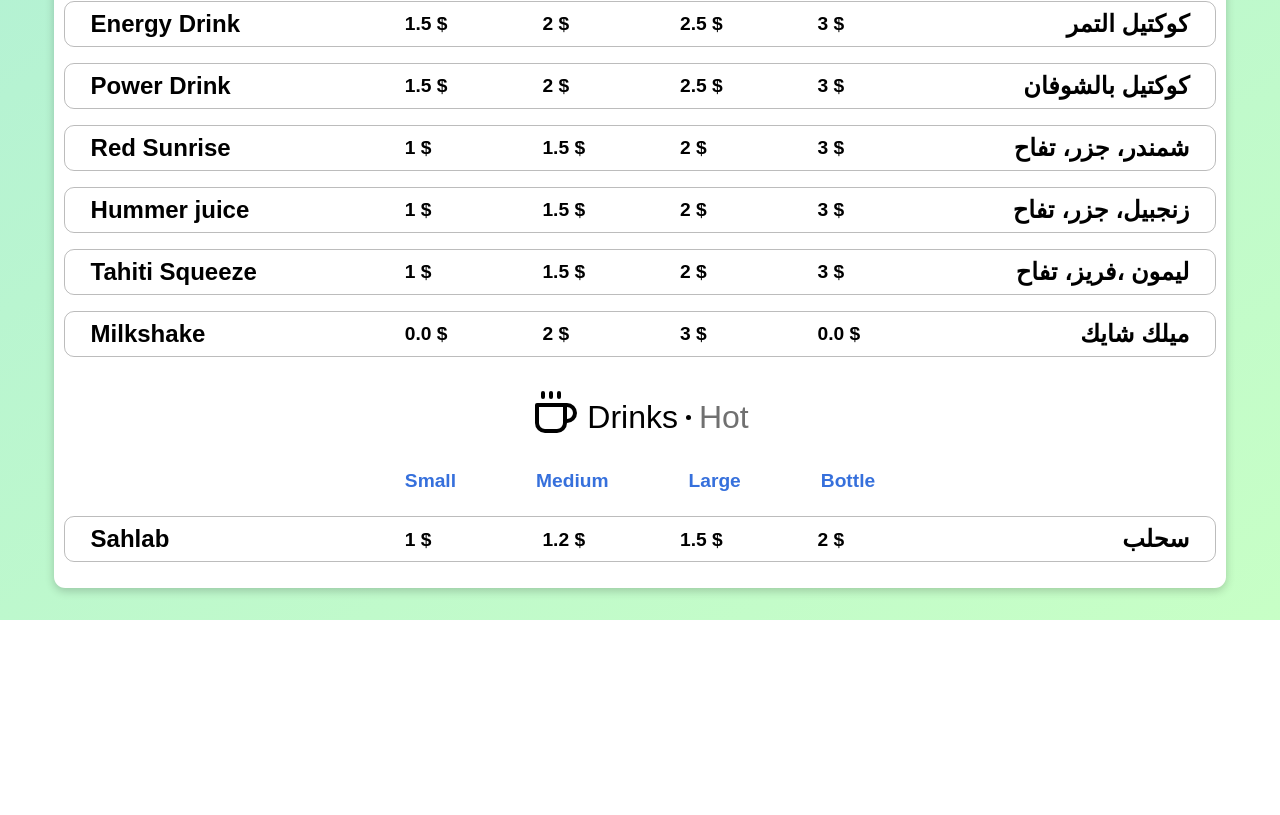
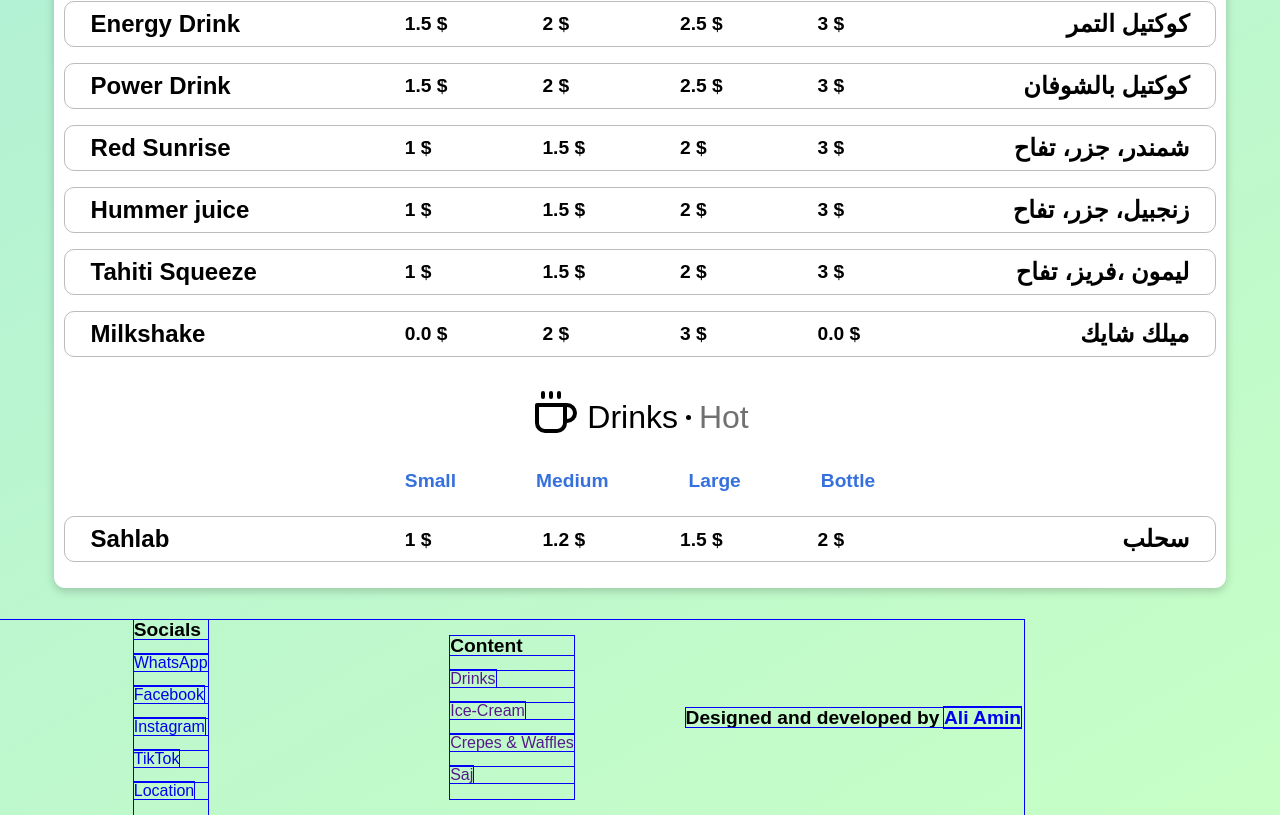
Before and after one commit to substro/Juice-Fuel, a React (Vite) app: page / in a window 1280 px wide. Shown: the part 1406-2221 px from the top of the page. Before the commit the page ends 2026 px from the top, so only its background shows below. Built offline with nearby package versions, Linux system fonts and the light colour scheme; a web font is replaced by a local one.

Commit message:
added footer

```diff
--- a/src/Footer.jsx
+++ b/src/Footer.jsx
@@ -1,9 +1,54 @@
-import React from "react"
+import React from "react";
+import { Socials } from "./Data/socials.js";
 
 export const Footer = () => {
   return (
     <>
-      <div></div>
+      <footer className="footer">
+        <div className="socials">
+          <h2>Socials</h2>
+          <ul>
+            <li>
+              <a href={Socials.whatsapp}>WhatsApp</a>
+            </li>
+            <li>
+              <a href={Socials.facebook}>Facebook</a>
+            </li>
+            <li>
+              <a href={Socials.instagram}>Instagram</a>
+            </li>
+            <li>
+              <a href={Socials.tiktok}>TikTok</a>
+            </li>
+            <li>
+              <a href={Socials.location}>Location</a>
+            </li>
+          </ul>
+        </div>
+        <div className="content">
+          <h2>Content</h2>
+          <ul>
+            <li>
+              <a href="">Drinks</a>
+            </li>
+            <li>
+              <a href="">Ice-Cream</a>
+            </li>
+            <li>
+              <a href="">Crepes & Waffles</a>
+            </li>
+            <li>
+              <a href="">Saj</a>
+            </li>
+          </ul>
+        </div>
+        <h2>
+          Designed and developed by{" "}
+          <a href="https://github.com/substro" className="git-link">
+            Ali Amin
+          </a>
+        </h2>
+      </footer>
     </>
-  )
-}
+  );
+};
--- a/src/NavBar.jsx
+++ b/src/NavBar.jsx
@@ -1,4 +1,4 @@
-import { useState } from 'react';
+import { useState } from "react";
 import {
   FaBars,
   FaFacebook,
@@ -7,10 +7,10 @@ import {
   FaTiktok,
   FaTimes,
   FaWhatsapp,
-} from 'react-icons/fa';
-import { schedules } from './Data/Schedule';
-import { Socials } from './Data/Socials';
-import { Schedule } from './Schedule';
+} from "react-icons/fa";
+import { schedules } from "./Data/Schedule";
+import { Socials } from "./Data/Socials";
+import { Schedule } from "./Schedule";
 
 export const NavBar = () => {
   const [isOpen, setIsOpen] = useState(false);
@@ -41,7 +41,7 @@ export const NavBar = () => {
           </li>
           <li>
             <a href={Socials.instagram} target="_blank">
-							{' '}
+              {" "}
               <FaInstagram /> Instagram
             </a>
           </li>
@@ -52,7 +52,7 @@ export const NavBar = () => {
           </li>
           <li>
             <a href={Socials.location} target="_blank">
-							{' '}
+              {" "}
               <FaMapMarkerAlt />
               Location
             </a>
@@ -74,4 +74,5 @@ export const NavBar = () => {
   );
 };
 
+export const primaryNav = "primary-nav"
 // export default NavBar
--- a/src/SCSS/footer.scss
+++ b/src/SCSS/footer.scss
@@ -0,0 +1,24 @@
+.footer {
+  outline: 1px solid blue;
+
+  * {
+    outline: 1px solid blue;
+  }
+  width: 80%;
+  display: grid;
+  grid-template-columns: repeat(3, 1fr);
+  justify-items: center;
+  align-items: center;
+  //   gap: 20px;
+
+  h2 {
+    font-weight: bold;
+    font-size: 1.2rem;
+  }
+  .socials,
+  .content {
+    li {
+      margin-block: 1rem;
+    }
+  }
+}
```
Also changed, not shown: src/Data/Schedule.js (+9 -9 lines), src/SCSS/Drinks.scss (indentation only). Lines whose indentation alone changed are shown as unchanged.
